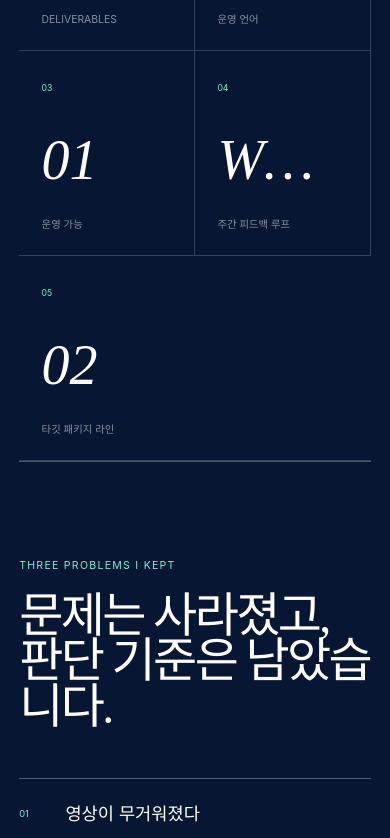
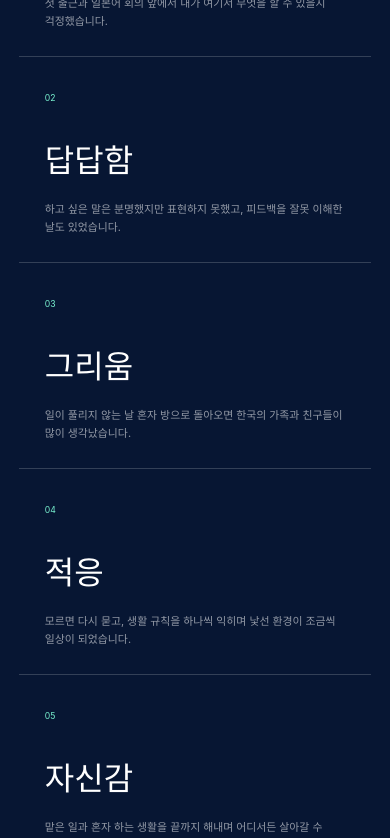
Before and after one commit to s843210/Jisa_bohyun, a Next.js app: page / in a window 390 px wide. Shown: the part 10120-10958 px from the top of the page. Built offline with nearby package versions, Linux system fonts and the light colour scheme.

Commit message:
Replace output metrics with Japan emotions

```diff
--- a/app/globals.css
+++ b/app/globals.css
@@ -1232,18 +1232,18 @@ img {
 .outcome-intro h2 { font-size: clamp(3.6rem, 6vw, 7rem); }
 .outcome-intro > p:last-child { margin: 0; color: rgba(255,255,255,.6); line-height: 1.8; word-break: keep-all; }
 
-.outcome-numbers {
-  display: grid;
-  grid-template-columns: .8fr .8fr 1fr 1.4fr 1fr;
+.emotion-journey {
+  display: grid;
+  grid-template-columns: repeat(5, 1fr);
   margin-top: 6rem;
   border-top: 1px solid rgba(255,255,255,.28);
   border-bottom: 1px solid rgba(255,255,255,.28);
 }
-.outcome-numbers > div { min-width: 0; padding: 1.4rem; border-right: 1px solid rgba(255,255,255,.18); }
-.outcome-numbers > div:last-child { border-right: 0; }
-.outcome-numbers span { color: var(--electric); font-family: var(--mono); font-size: .54rem; }
-.outcome-numbers b { display: block; overflow: hidden; margin: 2.5rem 0 2rem; font-family: var(--serif); font-size: clamp(2.6rem, 5vw, 6rem); font-style: italic; font-weight: 400; line-height: .85; text-overflow: ellipsis; }
-.outcome-numbers p { margin: 0; color: rgba(255,255,255,.52); font-size: .65rem; }
+.emotion-journey article { min-width: 0; padding: 1.6rem; border-right: 1px solid rgba(255,255,255,.18); }
+.emotion-journey article:last-child { border-right: 0; }
+.emotion-journey span { color: var(--electric); font-family: var(--mono); font-size: .54rem; }
+.emotion-journey b { display: block; margin: 2.5rem 0 1.5rem; font-family: var(--serif); font-size: clamp(2rem, 3vw, 3.5rem); font-weight: 400; line-height: .9; word-break: keep-all; }
+.emotion-journey p { margin: 0; color: rgba(255,255,255,.56); font-size: .68rem; line-height: 1.7; word-break: keep-all; }
 
 .problem-head {
   display: grid;
@@ -1402,6 +1402,8 @@ img {
 [data-lang="ja"] .package-intro > p:last-child,
 [data-lang="ja"] .outcome-intro h2,
 [data-lang="ja"] .outcome-intro > p:last-child,
+[data-lang="ja"] .emotion-journey b,
+[data-lang="ja"] .emotion-journey p,
 [data-lang="ja"] .problem-head h3,
 [data-lang="ja"] .problem-list h4,
 [data-lang="ja"] .problem-list p,
@@ -1446,8 +1448,10 @@ img {
   .case-panel { grid-template-columns: 1fr; }
   .case-story { display: grid; grid-template-columns: .45fr 1fr; gap: 2rem; }
   .case-story dl { grid-column: 1/-1; display: grid; grid-template-columns: repeat(3,1fr); gap: 1.5rem; margin-top: 1rem; }
-  .outcome-numbers { grid-template-columns: repeat(5, 1fr); }
-  .outcome-numbers b { font-size: clamp(2rem, 4vw, 4rem); }
+  .emotion-journey { grid-template-columns: repeat(2, 1fr); }
+  .emotion-journey article { border-bottom: 1px solid rgba(255,255,255,.18); }
+  .emotion-journey article:nth-child(2n) { border-right: 0; }
+  .emotion-journey article:last-child { grid-column: 1/-1; border-bottom: 0; }
   .reflection-grid { grid-template-columns: 1fr; }
   .reflection-photos { min-height: 700px; }
   .team-photo { width: 75%; }
@@ -1517,10 +1521,9 @@ img {
   .dieline-card { grid-template-columns: 1fr; }
   .dieline-card > img { min-height: 320px; }
   .dieline-card > div { border-left: 0; border-top: 1px solid var(--ink); }
-  .outcome-numbers { grid-template-columns: repeat(2,1fr); }
-  .outcome-numbers > div { border-bottom: 1px solid rgba(255,255,255,.18); }
-  .outcome-numbers > div:last-child { grid-column: 1/-1; }
-  .outcome-numbers b { font-size: 3.5rem; }
+  .emotion-journey { grid-template-columns: 1fr; }
+  .emotion-journey article { border-right: 0; }
+  .emotion-journey article:last-child { grid-column: auto; }
   .problem-head { grid-template-columns: 1fr; margin-top: 6rem; }
   .problem-list article { grid-template-columns: 35px 1fr; gap: .7rem; padding: 1.4rem 0; }
   .problem-list h4 { font-size: 1.1rem; }
--- a/app/page.tsx
+++ b/app/page.tsx
@@ -26,7 +26,6 @@ const copy = {
     explore: "프로젝트 보기",
     scroll: "SCROLL TO CONNECT",
     heroNote: "US MEDICAL INC. / TOKYO · 기업 현장실습생 임보현의 두 달간 작업 기록",
-    languages: "운영 언어",
     profileLabel: "00 / PROFILE & ROLE",
     profileTitle: "일본 인턴십에서,\n맡은 일에 끝까지 최선을 다했습니다.",
     profileBody:
@@ -74,13 +73,9 @@ const copy = {
     printReady: "PRINT-READY",
     printTitle: "화면에서 상자까지",
     printBody: "95 × 65 × 30 mm 전개도에 효능, 사용법, 성분, 주의사항을 면별로 배치해 실제 인쇄 데이터로 연결했습니다.",
-    outcomeLabel: "04 / OUTPUT ≠ OUTCOME",
-    outcomeTitle: "8개의 결과물보다\n중요했던 한 가지.",
-    outcomeBody: "만든 사람이 떠난 뒤에도 결과물이 계속 쓰이는가. 이 질문이 모든 판단의 기준이 되었습니다.",
-    deliverables: "DELIVERABLES",
-    ops: "운영 가능",
-    feedback: "주간 피드백 루프",
-    targets: "타깃 패키지 라인",
+    outcomeLabel: "04 / TWO MONTHS, FIVE EMOTIONS",
+    outcomeTitle: "긴장으로 시작해,\n작은 자신감을 얻었습니다.",
+    outcomeBody: "낯선 나라에서 일하고 생활한 두 달 동안 감정은 계속 바뀌었습니다. 두려움과 답답함, 가족과 친구를 향한 그리움을 지나 조금씩 적응했고, 마지막에는 어디서든 다시 시작할 수 있다는 자신감을 얻었습니다.",
     problemLabel: "THREE PROBLEMS I KEPT",
     problemTitle: "문제는 사라졌고,\n판단 기준은 남았습니다.",
     reflectionLabel: "05 / TWO MONTHS IN JAPAN",
@@ -126,7 +121,6 @@ const copy = {
     explore: "プロジェクトを見る",
     scroll: "SCROLL TO CONNECT",
     heroNote: "US MEDICAL INC. / TOKYO · 企業現場実習生イム・ボヒョンの2か月の記録",
-    languages: "運用言語",
     profileLabel: "00 / PROFILE & ROLE",
     profileTitle: "日本でのインターンシップで、\n任された仕事に最後まで全力で取り組みました。",
     profileBody:
@@ -174,13 +168,9 @@ const copy = {
     printReady: "PRINT-READY",
     printTitle: "画面から箱へ",
     printBody: "95 × 65 × 30 mmの展開図に効能、用法、成分、注意事項を面ごとに配置し、実際の印刷データにつなげました。",
-    outcomeLabel: "04 / OUTPUT ≠ OUTCOME",
-    outcomeTitle: "8つの成果物より\n大切だった一つのこと。",
-    outcomeBody: "制作者が離れた後も、成果物が使われ続けるか。この問いがすべての判断基準になりました。",
-    deliverables: "DELIVERABLES",
-    ops: "運用可能",
-    feedback: "週次フィードバック",
-    targets: "ターゲット別ライン",
+    outcomeLabel: "04 / TWO MONTHS, FIVE EMOTIONS",
+    outcomeTitle: "緊張から始まり、\n小さな自信を得ました。",
+    outcomeBody: "慣れない国で働き、暮らした2か月の間、感情は何度も変わりました。不安ともどかしさ、家族や友人への恋しさを越えて少しずつ適応し、最後にはどこでももう一度始められるという自信を得ました。",
     problemLabel: "THREE PROBLEMS I KEPT",
     problemTitle: "問題は消え、\n判断基準が残った。",
     reflectionLabel: "05 / TWO MONTHS IN JAPAN",
@@ -320,6 +310,34 @@ const responsibilities: Array<{
     title: { ko: "타깃별 제품 패키지", ja: "ターゲット別製品パッケージ" },
     body: { ko: "성인용과 어린이용 표현을 나누고 치수·효능·사용법·주의사항까지 인쇄 데이터로 연결했습니다.", ja: "大人向けと子ども向けの表現を分け、寸法・効能・用法・注意事項まで印刷データにつなげました。" },
     tool: "PACKAGE / PRINT",
+  },
+];
+
+const emotions: Array<{ no: string; title: Localized; body: Localized }> = [
+  {
+    no: "01",
+    title: { ko: "긴장", ja: "緊張" },
+    body: { ko: "첫 출근과 일본어 회의 앞에서 내가 여기서 무엇을 할 수 있을지 걱정했습니다.", ja: "初出勤と日本語での会議を前に、自分に何ができるのか不安でした。" },
+  },
+  {
+    no: "02",
+    title: { ko: "답답함", ja: "もどかしさ" },
+    body: { ko: "하고 싶은 말은 분명했지만 표현하지 못했고, 피드백을 잘못 이해한 날도 있었습니다.", ja: "伝えたいことはあっても言葉にできず、フィードバックを誤解した日もありました。" },
+  },
+  {
+    no: "03",
+    title: { ko: "그리움", ja: "恋しさ" },
+    body: { ko: "일이 풀리지 않는 날 혼자 방으로 돌아오면 한국의 가족과 친구들이 많이 생각났습니다.", ja: "仕事がうまくいかない日に一人で部屋へ戻ると、韓国の家族や友人が恋しくなりました。" },
+  },
+  {
+    no: "04",
+    title: { ko: "적응", ja: "適応" },
+    body: { ko: "모르면 다시 묻고, 생활 규칙을 하나씩 익히며 낯선 환경이 조금씩 일상이 되었습니다.", ja: "分からなければ聞き直し、生活のルールを一つずつ覚えるうちに、慣れない環境が日常になりました。" },
+  },
+  {
+    no: "05",
+    title: { ko: "자신감", ja: "自信" },
+    body: { ko: "맡은 일과 혼자 하는 생활을 끝까지 해내며 어디서든 살아갈 수 있다는 마음을 얻었습니다.", ja: "任された仕事と一人での生活を最後までやり遂げ、どこでも生きていけるという自信を得ました。" },
   },
 ];
 
@@ -601,12 +619,14 @@ export default function Home() {
           <h2>{t.outcomeTitle.split("\n").map((line) => <span key={line}>{line}</span>)}</h2>
           <p>{t.outcomeBody}</p>
         </div>
-        <div className="outcome-numbers" data-reveal>
-          <div><span>01</span><b>08</b><p>{t.deliverables}</p></div>
-          <div><span>02</span><b>03</b><p>{t.languages}</p></div>
-          <div><span>03</span><b>01</b><p>{t.ops}</p></div>
-          <div><span>04</span><b>WEEKLY</b><p>{t.feedback}</p></div>
-          <div><span>05</span><b>02</b><p>{t.targets}</p></div>
+        <div className="emotion-journey" data-reveal>
+          {emotions.map((emotion) => (
+            <article key={emotion.no}>
+              <span>{emotion.no}</span>
+              <b>{emotion.title[lang]}</b>
+              <p>{emotion.body[lang]}</p>
+            </article>
+          ))}
         </div>
         <div className="problem-head" data-reveal><p>{t.problemLabel}</p><h3>{t.problemTitle.split("\n").map((line) => <span key={line}>{line}</span>)}</h3></div>
         <div className="problem-list">
```
